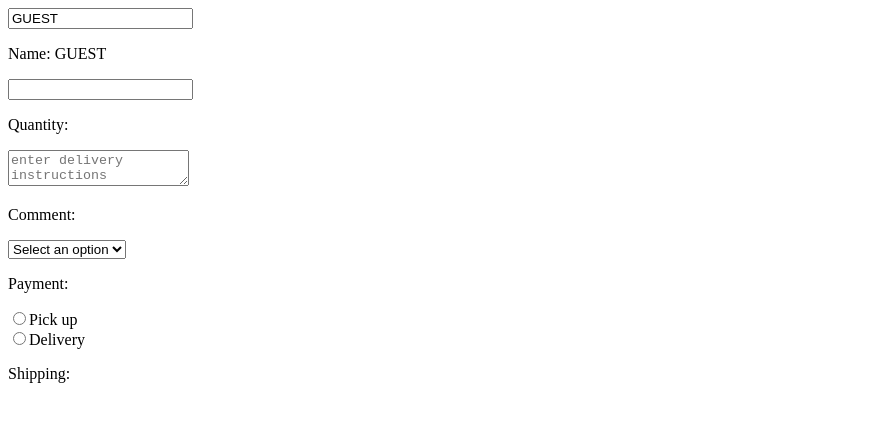
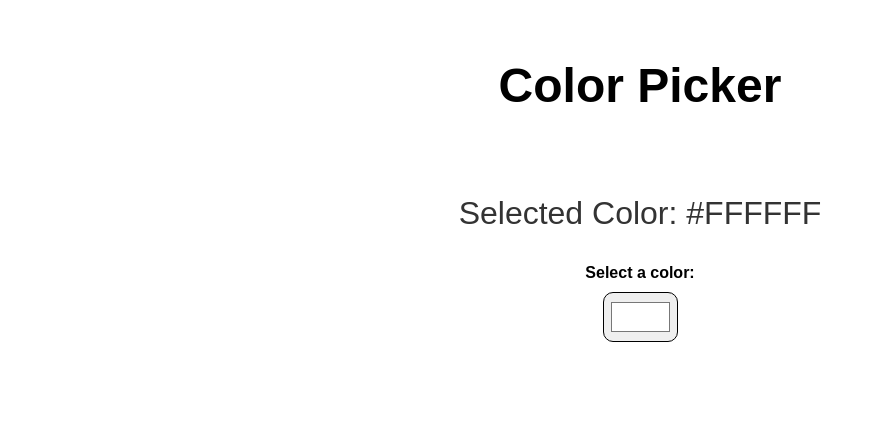
Before and after one commit to JohnKarima/react-refresher, a React (Vite) app: page / in a window 1280 px wide. Shown: the top 422 px of the page, without its empty margins (0-875 px from the left). Built offline with nearby package versions, Linux system fonts and the light colour scheme; the HTML template or start-up script is replaced by a standard one.

Commit message:
create and style color picker component

```diff
--- a/src/App.jsx
+++ b/src/App.jsx
@@ -1,9 +1,10 @@
-import MyComponent from './MyComponent'
+import ColorPicker from "./ColorPicker"
+import "./index.css"
 
 function App() {
     return (
         <>
-            <MyComponent/>
+        <ColorPicker></ColorPicker>
         </>
     )
 }
--- /dev/null
+++ b/src/ColorPicker.jsx
@@ -0,0 +1,21 @@
+import React, { useState } from 'react'
+
+function ColorPicker() {
+    const [color, setColor] = useState('#FFFFFF')
+
+    function handleColorChange(event) {
+        setColor(event.target.value)
+    }
+    return (
+        <div className="color-picker-container">
+            <h1>Color Picker</h1>
+            <div className="color-display" style={{ backgroundColor: color }}>
+                <p>Selected Color: {color}</p>{' '}
+            </div>
+            <label>Select a color:</label>
+            <input type="color" value={color} onChange={handleColorChange} />
+        </div>
+    )
+}
+
+export default ColorPicker
--- a/src/index.css
+++ b/src/index.css
@@ -1,23 +1,50 @@
-.counter-container {
-    text-align: center;
+body {
     font-family: Arial, Helvetica, sans-serif;
 }
 
-.count-display {
-    font-size: 10em;
-    margin-top: 0;
-    margin-bottom: 50px;
+.color-picker-container {
+    display: flex;
+    flex-direction: column;
+    align-items: center;
 }
 
-.counter-button {
-    width: 150px;
+h1 {
+    margin: 50px;
+    font-size: 3rem;
+}
+
+.color-picker {
+    width: 300px;
+    height: 300px;
+    display: flex;
+    justify-content: center;
+    align-items: center;
+    border: 5px solid hsl(0, 0%, 80%);
+    border-radius: 25px;
+    margin-bottom: 25px;
+    transition: 0.25s ease;
+}
+
+.color-display p {
+    color: hsl(0, 0%, 20%);
+    font-size: 2rem;
+    text-align: center;
+
+
+}
+
+label {
+    font: size 1.5rem;
+    font-weight: bold;
+    margin-bottom: 10px
+}
+
+input[type="color"] {
+    width: 75px;
     height: 50px;
-    font-size: 1.5em;
-    font-weight: bold;
-    margin: 0px 5px;
-    background-color: hsl(190, 100%, 50%);
-    color: antiquewhite;
-    border: none;
-    border-radius: 5px;
-    cursor: pointer;
+    padding: 5px;
+    border-radius: 10px;
+    border: 3px solid hsl 0, 0%, 80%;
+
+
 }
```
